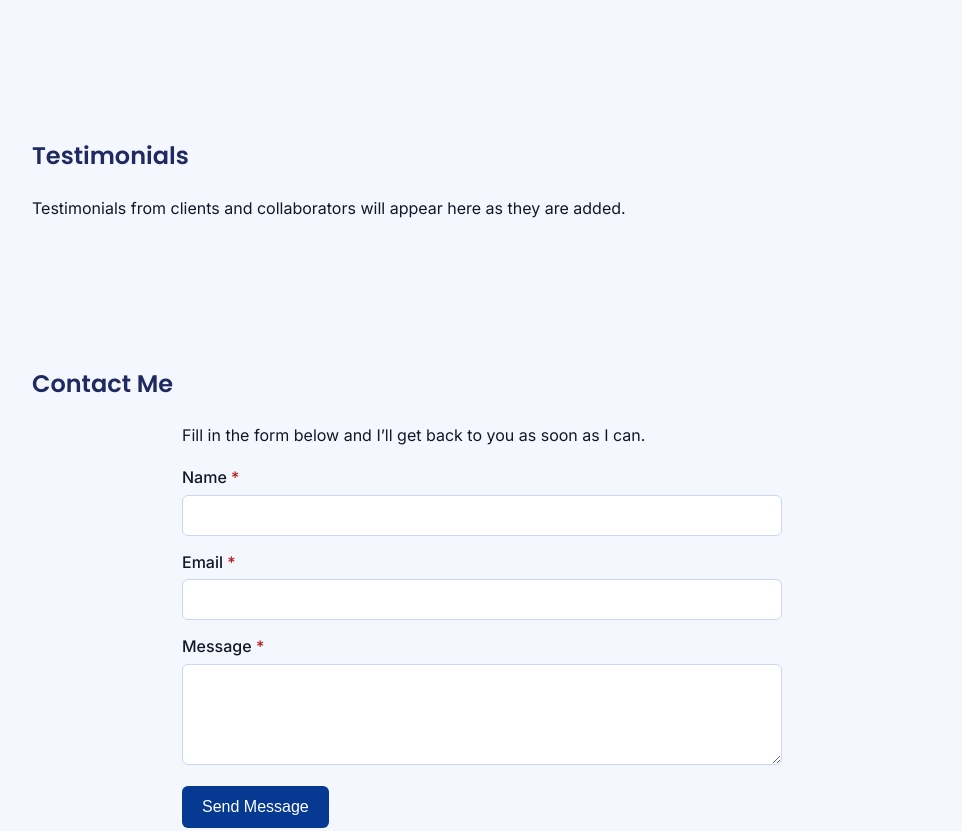
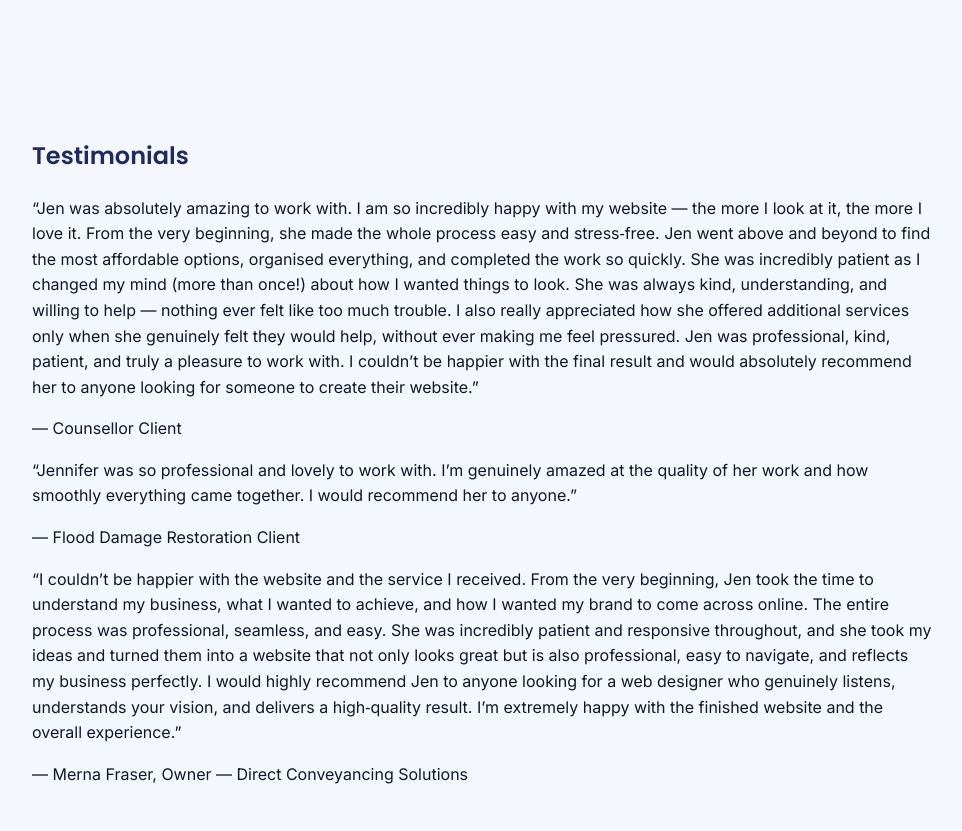
Before and after one commit to Jencreates-design/jencreates-design.github.io, a plain HTML site: page index.html in a window 1280 px wide. Shown: the part 1480-2311 px from the top of the page, without its empty margins (158-1120 px from the left). Drawn offline with Linux system fonts and the light colour scheme.

Commit message:
Add client testimonials to the testimonials section
Added testimonials from clients to the testimonials section, enhancing the content with positive feedback.

```diff
--- a/index.html
+++ b/index.html
@@ -95,11 +95,70 @@
 
         <!-- TESTIMONIALS -->
         <section id="testimonials" class="section" aria-labelledby="testimonials-heading">
-            <div class="section-inner">
-                <h2 id="testimonials-heading">Testimonials</h2>
-                <p>Testimonials from clients and collaborators will appear here as they are added.</p>
+    <div class="section-inner">
+        <h2 id="testimonials-heading">Testimonials</h2>
+
+        <div class="testimonials-grid">
+
+            <!-- Counsellor Client -->
+            <div class="testimonial-card">
+                <p class="testimonial-text">
+                    “Jen was absolutely amazing to work with. I am so incredibly happy with my website —
+                    the more I look at it, the more I love it.
+
+                    From the very beginning, she made the whole process easy and stress‑free. Jen went
+                    above and beyond to find the most affordable options, organised everything, and
+                    completed the work so quickly.
+
+                    She was incredibly patient as I changed my mind (more than once!) about how I wanted
+                    things to look. She was always kind, understanding, and willing to help — nothing ever
+                    felt like too much trouble.
+
+                    I also really appreciated how she offered additional services only when she genuinely
+                    felt they would help, without ever making me feel pressured.
+
+                    Jen was professional, kind, patient, and truly a pleasure to work with. I couldn’t be
+                    happier with the final result and would absolutely recommend her to anyone looking for
+                    someone to create their website.”
+                </p>
+                <p class="testimonial-author">— Counsellor Client</p>
             </div>
-        </section>
+
+            <!-- Flood Damage Restoration Client -->
+            <div class="testimonial-card">
+                <p class="testimonial-text">
+                    “Jennifer was so professional and lovely to work with. I’m genuinely amazed at the
+                    quality of her work and how smoothly everything came together. I would recommend her
+                    to anyone.”
+                </p>
+                <p class="testimonial-author">— Flood Damage Restoration Client</p>
+            </div>
+
+            <!-- Merna Fraser – Direct Conveyancing Solutions -->
+            <div class="testimonial-card">
+                <p class="testimonial-text">
+                    “I couldn’t be happier with the website and the service I received. From the very
+                    beginning, Jen took the time to understand my business, what I wanted to achieve,
+                    and how I wanted my brand to come across online.
+
+                    The entire process was professional, seamless, and easy. She was incredibly patient
+                    and responsive throughout, and she took my ideas and turned them into a website that
+                    not only looks great but is also professional, easy to navigate, and reflects my
+                    business perfectly.
+
+                    I would highly recommend Jen to anyone looking for a web designer who genuinely
+                    listens, understands your vision, and delivers a high‑quality result. I’m extremely
+                    happy with the finished website and the overall experience.”
+                </p>
+                <p class="testimonial-author">
+                    — Merna Fraser, Owner — Direct Conveyancing Solutions
+                </p>
+            </div>
+
+        </div>
+    </div>
+</section>
+
 
         <!-- CONTACT -->
         <section id="contact" class="section" aria-labelledby="contact-heading">
```
